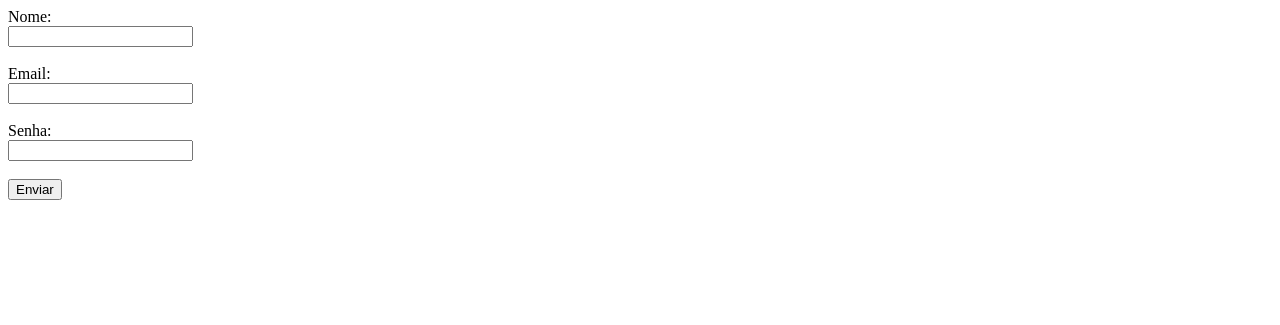
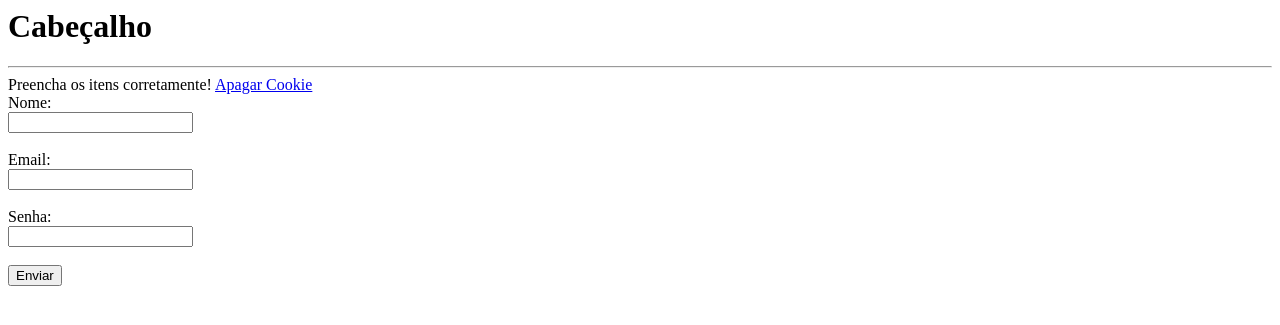
Before and after one commit to LuisNet7/PHP0ouPro, a PHP site: page / in a window 1280 px wide. Shown: the top 325 px of the page. Run offline with PHP 8.4, Linux system fonts and the light colour scheme; the visitor is signed in with stand-in values (Sample User, id 1).

Commit message:
aprendendo cookies no php

```diff
--- /dev/null
+++ b/phpnivel1/02aula/header.php
@@ -0,0 +1,11 @@
+<h1>Cabeçalho</h1>
+
+<?php
+if(isset($_COOKIE['nome'])){
+    $nome = $_COOKIE['nome'];
+    echo '<h2>'.$nome.'<h2>';
+}
+
+?>
+
+<hr/>
--- a/phpnivel1/02aula/index.php
+++ b/phpnivel1/02aula/index.php
@@ -1,16 +1,18 @@
 <?php
 
 session_start();
+require('header.php');
 
-/*
-if($_SESSION['aviso']){
+
+if(isset($_SESSION['aviso'])){
     echo $_SESSION['aviso'];
     $_SESSION['aviso'] = '';
 }
 
-*/
 
 ?>
+
+<a href="apagar.php">Apagar Cookie</a>
 
 <form method="POST" action="recebedor.php">
     <label>
--- a/phpnivel1/02aula/recebedor.php
+++ b/phpnivel1/02aula/recebedor.php
@@ -8,13 +8,16 @@ $senha = filter_input(INPUT_POST, 'senha', FILTER_VALIDATE_INT);
 
 if($nome && $senha && $email){
 
+    $expiracao = time() + (86400 * 30);
+    setcookie('nome', $nome, $expiracao);
+
     echo 'NOME: '. $nome ."<br/>";
     echo 'EMAIL: '. $email."<br>";
     echo 'SENHA: '. $senha;
 
 } else {
     //echo 'NÃO EVIOU';
-   // $_SESSION['aviso'] = "Preencha os itens corretamente!";
+    $_SESSION['aviso'] = "Preencha os itens corretamente!";
 
     header("Location: index.php");
     exit;
```
Also changed, not shown: phpnivel1/02aula/apagar.php (added, +13 -0 lines).
